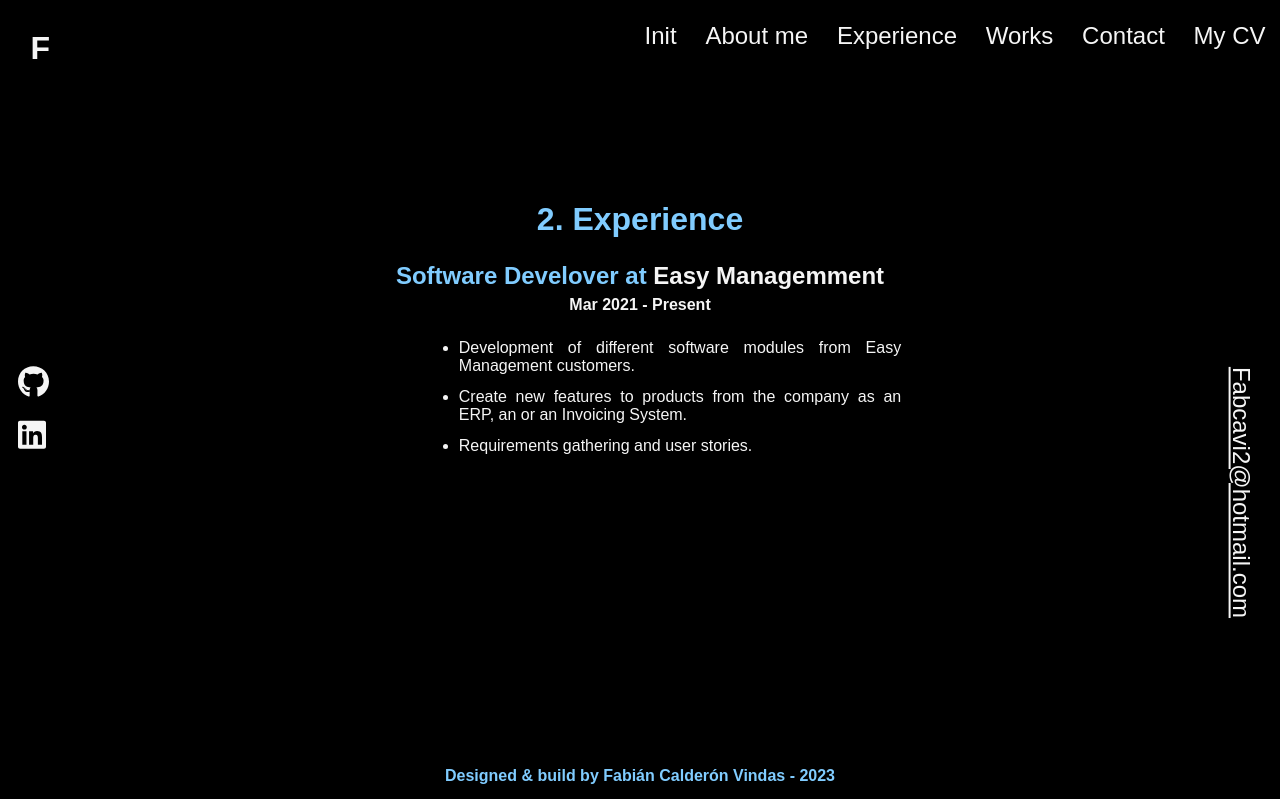
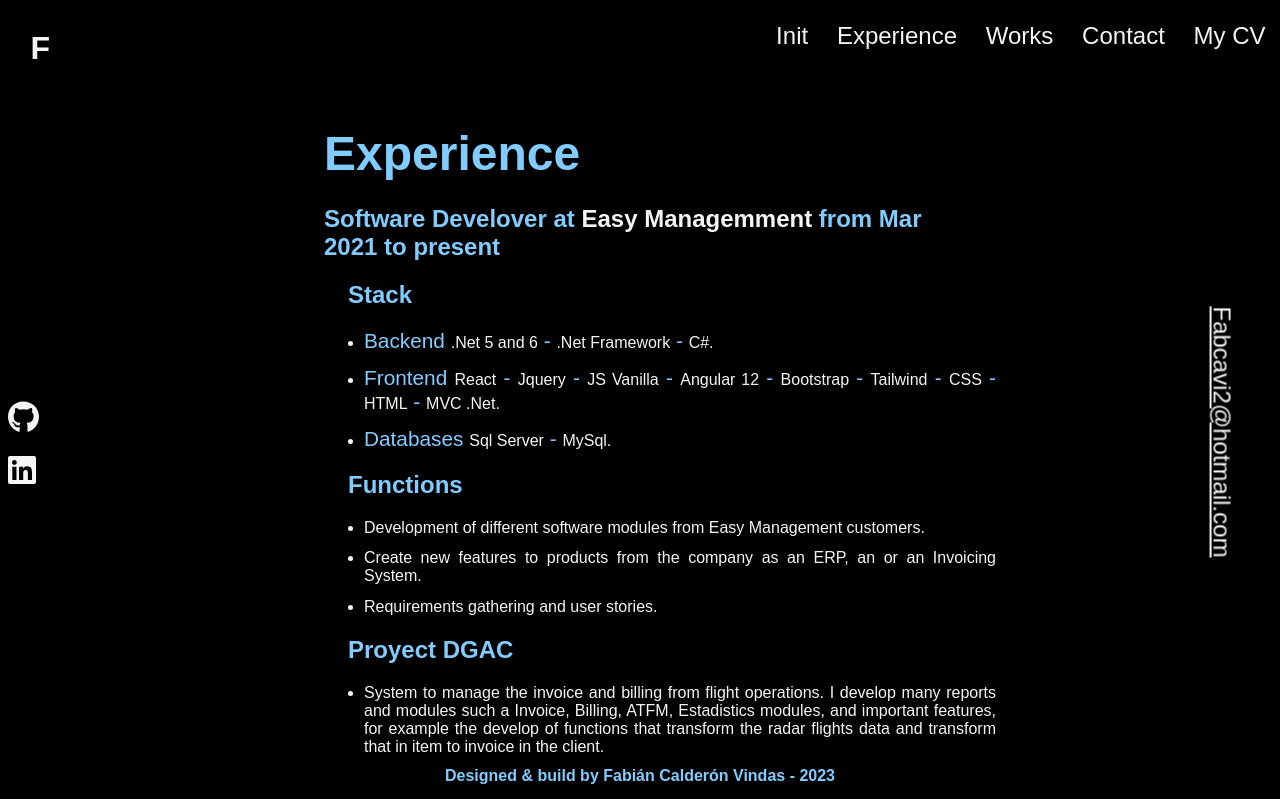
Before and after one commit to fomega2/Portfolio, a React (Vite) app: page /Experience in a window 1280 px wide. Shown: the top 799 px of the page. Built offline with nearby package versions, Linux system fonts and the light colour scheme.

Commit message:
Progress

```diff
--- a/src/components/Contact.jsx
+++ b/src/components/Contact.jsx
@@ -48,7 +48,7 @@ const SubTittleSection = styled.h5`
     @media ${device.mobileM} {
         font-size: 1.8rem;
     }
-    @media ${device.mobileM} {
+    @media ${device.mobileL} {
         font-size: 1.8rem;
     }
     @media ${device.tablet} {
--- a/src/components/Experience.jsx
+++ b/src/components/Experience.jsx
@@ -36,19 +36,34 @@ const PrincipalDiv = styled.div`
         width : 50%;
         margin-left : 25%;
         margin-right : 25%;
-        margin-top : 0%;
+        margin-top : 10%;
     }
 `
 
 const TittleSection = styled.h4`
     margin-bottom:1%;
     color:  rgb(128, 204, 255);
-    font-size: 1.5rem;
+    font-size: 3rem;
     font-weight:bold;
     font-family: Arial, Helvetica, sans-serif;
-    text-align: center;
+    text-align: left;
+    @media ${device.mobileS} {
+        font-size: 2.5rem;
+    }
+    @media ${device.mobileM} {
+        font-size: 2.5rem;
+    }
+    @media ${device.mobileL} {
+        font-size: 2.5rem;
+    }
     @media ${device.tablet} {
-        font-size: 2rem;
+        font-size: 3rem;
+    }
+    @media ${device.laptop} {
+        font-size: 3rem;
+    }
+    @media ${device.laptopL} {
+        font-size: 3rem;
     }
 `
 const SubTittle1Section = styled.p`
@@ -57,7 +72,7 @@ const SubTittle1Section = styled.p`
     font-size: 1rem;
     font-weight:bold;
     font-family: Arial, Helvetica, sans-serif;
-    text-align: center;
+    text-align: left;
     @media ${device.tablet} {
         font-size: 1.5rem;
     }
@@ -78,7 +93,7 @@ const ExperienceYears = styled.div`
 const CompanyName = styled.a`
     margin-bottom:1%;
     color:  whitesmoke;
-    font-size: 1rem;
+    font-size: 1.5rem;
     font-weight:bold;
     font-family: Arial, Helvetica, sans-serif;
     text-align: center;
@@ -86,24 +101,12 @@ const CompanyName = styled.a`
     transition: 0.6s;
     &:hover{
         color:  rgb(128, 204, 255);
-        font-size:1.1rem;
-    }
-    @media ${device.tablet} {
-        font-size: 1.5rem;
-        &:hover{
-            color:  rgb(128, 204, 255);
-            font-size:1.6rem;
-        }
     }
 `
 
 const UlTecnologiesList = styled.ul`
-    width:80%;
-    @media ${device.tablet} {
-        width:70%;
-        margin-left:15%;
-        margin-right:15%;
-    }
+    text-align:center;
+    width:100%;
 `
 
 const LiTecnologiesList = styled.li`
@@ -118,20 +121,69 @@ const LiTecnologiesList = styled.li`
     }
 `
 
+const TittleExp= styled.h2`
+    color:  rgb(128, 204, 255);
+    font-family: Arial, Helvetica, sans-serif;
+    font-size:1.5rem;
+    margin-left:1.5rem;
+`
+
+const Separator= styled.span`
+    color:  rgb(128, 204, 255);
+    font-family: Arial, Helvetica, sans-serif;
+    font-size:1.3rem;
+`
+
 
 const Experience = () => {
   return (
     <PrincipalDiv>
-        <TittleSection>2. Experience</TittleSection>
+        <TittleSection>Experience</TittleSection>
         <SubTittle1Section>
             Software Develover at {" "}
             <CompanyName>
                 Easy Managemment
             </CompanyName>
+            {""} from Mar 2021 to present
         </SubTittle1Section>
-        <ExperienceYears>
-            Mar 2021 - Present
-        </ExperienceYears>
+        <TittleExp>Stack</TittleExp>
+        <UlTecnologiesList>
+            <LiTecnologiesList>
+                <Separator> Backend </Separator>
+                .Net 5 and 6
+                <Separator> - </Separator>
+                .Net Framework
+                <Separator> - </Separator>
+                C#.
+            </LiTecnologiesList>
+            <LiTecnologiesList>
+                <Separator> Frontend </Separator>
+                React
+                <Separator> - </Separator>
+                Jquery
+                <Separator> - </Separator>
+                JS Vanilla
+                <Separator> - </Separator>
+                Angular 12
+                <Separator> - </Separator>
+                Bootstrap
+                <Separator> - </Separator>
+                Tailwind
+                <Separator> - </Separator>
+                CSS
+                <Separator> - </Separator>
+                HTML
+                <Separator> - </Separator>
+                MVC .Net.
+            </LiTecnologiesList>
+            <LiTecnologiesList>
+                <Separator> Databases </Separator>
+                Sql Server
+                <Separator> - </Separator>
+                MySql.
+            </LiTecnologiesList>
+        </UlTecnologiesList>
+        <TittleExp>Functions</TittleExp>
         <UlTecnologiesList>
             <LiTecnologiesList>
                 Development of different software modules from Easy Management customers.
@@ -143,6 +195,29 @@ const Experience = () => {
                 Requirements gathering and user stories.
             </LiTecnologiesList>
         </UlTecnologiesList>
+
+        <TittleExp>Proyect DGAC</TittleExp>
+        <UlTecnologiesList>
+            <LiTecnologiesList>
+            System to manage the invoice and billing from flight operations. I develop many reports and modules such a Invoice, Billing, ATFM, Estadistics modules,
+            and important features, for example the develop of functions that transform the radar flights data and transform that in item to invoice in the client.
+            </LiTecnologiesList>
+            <LiTecnologiesList>
+            In this proyect I've working such a Full Stack Developer and Analyst, and I used .net 5, Rest API, EntityFramework, UnitOfWork Repository with Sql Server, and to Front I used Jquery, and MVC .Net.
+            </LiTecnologiesList>
+        </UlTecnologiesList>
+
+        <TittleExp>Line Gestion</TittleExp>
+        <UlTecnologiesList>
+            <LiTecnologiesList>
+            I worked y some user stories to "Poder Judicial de Costa Rica", in this proyect I worked also as a Full Stack Developer. A create a new view to the "fee calculate",
+            and realice many modifications in the dating module.
+            </LiTecnologiesList>
+            <LiTecnologiesList>
+            I worked .net famework, Rest API with Store Procedures, and in the Cliente I worked with Angular 9.
+            </LiTecnologiesList>
+        </UlTecnologiesList>
+
     </PrincipalDiv>
   )
 }
--- a/src/components/Header.jsx
+++ b/src/components/Header.jsx
@@ -201,9 +201,6 @@ const Header = () => {
                             <Link onClick={handleSwichMenu} to={`/`} className='linkHeader' >Init</Link>
                         </LiHeaderHamburger>
                         <LiHeaderHamburger>
-                            <Link onClick={handleSwichMenu} to={`/About`} className='linkHeader' >About me</Link>
-                        </LiHeaderHamburger>
-                        <LiHeaderHamburger>
                             <Link onClick={handleSwichMenu} to={`/Experience`} className='linkHeader' >Experience</Link>
                         </LiHeaderHamburger>
                         <LiHeaderHamburger>
--- a/src/components/Presentation.jsx
+++ b/src/components/Presentation.jsx
@@ -1,5 +1,6 @@
 import React from 'react'
-import styled from 'styled-components'
+import styled  from 'styled-components'
+import { keyframes } from 'styled-components'
 import device from './Devices';
 import { library } from "@fortawesome/fontawesome-svg-core";
 import { FontAwesomeIcon } from "@fortawesome/react-fontawesome";
@@ -11,9 +12,7 @@ library.add({faBriefcase, faAddressBook, faProjectDiagram, faUser});
 const DivPrincipalPresentation = styled.div`
     display: block;
     text-align:center;
-    width: 80%;
-    margin-left: 10%;
-    margin-left: 10%;
+    width: 100%;
     color: whitesmoke;
     @media ${device.mobileS} {
         margin-top: 20%;
@@ -36,7 +35,7 @@ const DivPrincipalPresentation = styled.div`
         margin-bottom: 5;
     }
     @media ${device.laptopL} {
-        margin-top: 0%;
+        margin-top: 10%;
         margin-bottom: 5%;
     }
 `
@@ -65,23 +64,63 @@ const DivFlexPresentation = styled.div`
     }
 `
 
+const TextAnimation = keyframes`
+ 0% { background-position : -500%; color:  black}
+ 50% { background-position : 500%; color:  rgb(128, 204, 255) }
+ 100% { background-position : 500%; color:  black}
+`
+
+
 const FirstTittle = styled.div`
+    position:relative;
     color:  rgb(128, 204, 255);
-    font-family: Georgia, 'Times New Roman', Times, serif;
-    font-size: 2rem;
-    margin-bottom:1rem;
+    font-family: 'Courier New', Courier, monospace;
+    font-size: 3rem;
+    font-weight: bold;
+    margin-bottom:3rem;
+    animation-name:${TextAnimation};
+    animation-duration: 2s;
+    animation-iteration-count: infinite;
+    @media ${device.mobileS} {
+        margin-bottom:2rem;
+        font-size: 1.5rem;
+    }
+    @media ${device.mobileM} {
+        margin-bottom:2rem;
+        font-size: 1.5rem;
+    }
+    @media ${device.mobileL} {
+        margin-bottom:2rem;
+        font-size: 2rem;
+    }
+    @media ${device.tablet} {
+        margin-bottom:3rem;
+        font-size: 3rem;
+    }
 `
 
 const SecondTittle = styled.h3`
     margin: 0;
     color:  whitesmoke;
     font-family: Arial, Helvetica, sans-serif;
-    font-size: 2rem;
+    font-size: 3rem;
+    @media ${device.mobileS} {
+        margin-bottom:2rem;
+        font-size: 2rem;
+    }
+    @media ${device.mobileM} {
+        margin-bottom:2rem;
+        font-size: 2rem;
+    }
+    @media ${device.mobileL} {
+        font-size: 2rem;
+    }
     @media ${device.tablet} {
         font-size: 3rem;
     }
 `
 const Paragraph = styled.h4`
+    position: relative;
     margin-top: 1rem;
     width:80%;
     margin-left:10%;
@@ -90,33 +129,61 @@ const Paragraph = styled.h4`
     font-family: Arial, Helvetica, sans-serif;
     font-size: 1.3rem;
     text-align: center;
+    @media ${device.mobileS} {
+        margin-bottom:2rem;
+        font-size: 1rem;
+    }
+    @media ${device.mobileM} {
+        margin-bottom:2rem;
+        font-size: 1rem;
+    }
+    @media ${device.mobileL} {
+        font-size: 2rem;
+    }
+    @media ${device.tablet} {
+        width:80%;
+        margin-left:10%;
+        margin-right:10%;
+    }
+`
+const LinkInd = styled.a`
+    color:  white;
+    text-decoration:none;
+    cursor: pointer;
+    transition: 0.6s;
+    z-index:1;
+    &:hover{
+        color:  rgb(128, 204, 255);
+    }
+`
+
+const Arrows = styled.span`
+    color:  rgb(128, 204, 255);
 `
 
 const Presentation = () => {
   return (
     <DivPrincipalPresentation>
         <DivBlockPresentation>
-            <FirstTittle>Hello my name is: </FirstTittle>
-            <SecondTittle>Fabián Calderón. </SecondTittle>
-            <SecondTittle>I build things for the web. </SecondTittle>
-            <Paragraph>I'm a web developer, I really like web development, and I want to keep growing. For me, learning is my main motivation to continue venturing into the world of programming.</Paragraph>
+            <FirstTittle>Welcome to my portfolio!</FirstTittle>
+            <SecondTittle>My name is Fabián!</SecondTittle>
+            <SecondTittle>I build things for the web!</SecondTittle>
+            <Paragraph>I'm Full Stack Developer from Costa Rica, I love the web development and I open to new challenges. </Paragraph>
+            <Paragraph>You can know more about me, in my
+                <Arrows> - </Arrows>
+                    <LinkInd href='https://www.linkedin.com/in/fabian-calderon-dev/' target={"_blank"}>LinkedIn</LinkInd>
+                <Arrows> - </Arrows>
+            </Paragraph>
         </DivBlockPresentation>
         <DivFlexPresentation>
-        <Link to={`About`} className="txtRouter">
-            <FontAwesomeIcon className='iconRouter' icon="fas fa-user" />
-            About
-        </Link>
         <Link to={`Experience`} className="txtRouter">
-            <FontAwesomeIcon className='iconRouter' icon="fas fa-briefcase" />
-            Experience
+            <FontAwesomeIcon className='iconRouter' icon="fas fa-briefcase" title='Experience'/>
         </Link>
         <Link to={`Work`} className="txtRouter">
-            <FontAwesomeIcon className='iconRouter' icon="fas fa-project-diagram" />
-            Works
+            <FontAwesomeIcon className='iconRouter' icon="fas fa-project-diagram" title='Proyects' />
         </Link>
         <Link to={`Contact`} className="txtRouter">
-            <FontAwesomeIcon className='iconRouter' icon="fas fa-address-book" />
-            Contact
+            <FontAwesomeIcon className='iconRouter' icon="fas fa-address-book" title='Contact Information' />
         </Link>
 
         </DivFlexPresentation>
--- a/src/components/SideBars.jsx
+++ b/src/components/SideBars.jsx
@@ -9,11 +9,11 @@ library.add({faGithub, faLinkedin});
 
 const SideBarL = styled.div`
     display:block;
-    position: sticky;
+    position: fixed;
     color:  rgb(128, 204, 255);
     transform-origin: bottom left;
     top:50%;
-    margin-left:0%;
+    visibility: visible;
     @media ${device.mobileS} {
         display:none;
     }
@@ -25,22 +25,27 @@ const SideBarL = styled.div`
     }
     @media ${device.tablet} {
         display:block;
+        visibility: hidden;
     }
     @media ${device.laptop} {
         display:block;
+        visibility: visible;
     }
     @media ${device.laptopL} {
         display:block;
+        visibility: visible;
     }
 `
 
 const SideBarR = styled.div`
     display:block;
-    position: sticky;
+    position: fixed;
     color:  rgb(128, 204, 255);
     rotate:90deg;
-    top:48%;
-    margin-left: 95%;
+    top:50%;
+    z-index:100;
+    right: -4%;
+    visibility: visible;
     @media ${device.mobileS} {
         display:none;
     }
@@ -52,12 +57,15 @@ const SideBarR = styled.div`
     }
     @media ${device.tablet} {
         display:block;
+        visibility: hidden;
     }
     @media ${device.laptop} {
         display:block;
+        visibility: visible;
     }
     @media ${device.laptopL} {
         display:block;
+        visibility: visible;
     }
 `
 
@@ -105,13 +113,13 @@ const ProyectLinkR = styled.a`
 
 const SideBars = () => {
   return (
-    <>
+    <div>
         <SideBarL>
             <LinkContainer>
                 <ProyectLink href='https://github.com/fomega2' target={"_blank"}>
                     <FontAwesomeIcon icon={"fa-brands fa-github"} />
                 </ProyectLink>
-                <ProyectLink href='https://www.linkedin.com/in/fabian-calderon-dev/'>
+                <ProyectLink href='https://www.linkedin.com/in/fabian-calderon-dev/' target={"_blank"}>
                     <FontAwesomeIcon icon={"fa-brands fa-linkedin"} />
                 </ProyectLink>
             </LinkContainer>
@@ -123,7 +131,7 @@ const SideBars = () => {
                 </ProyectLinkR>
             </LinkContainer>
         </SideBarR>
-    </>
+    </div>
   )
 }
 
--- a/src/index.css
+++ b/src/index.css
@@ -73,6 +73,7 @@
     transition: 0.6s;
     text-align: center;
     margin: 1%;
+    width: 100%;
 }
 
 .txtRouter:hover{
```
